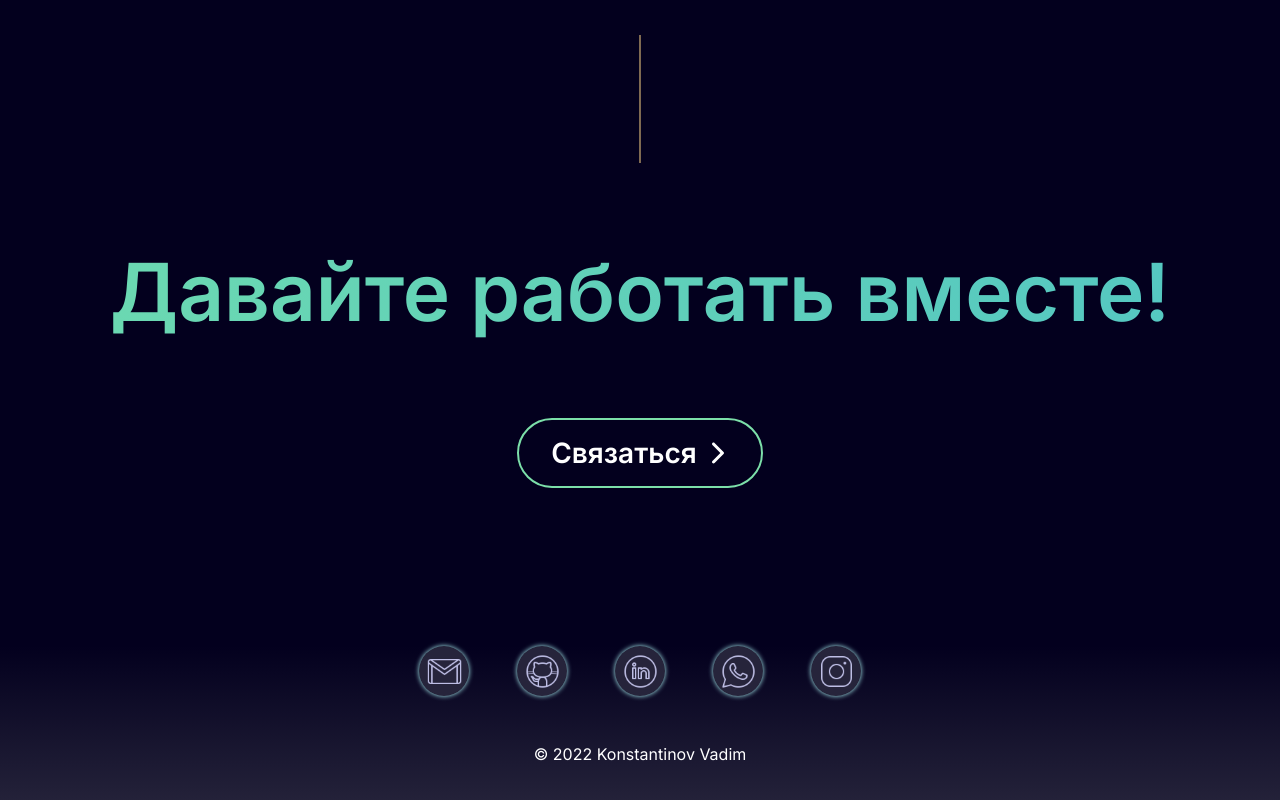
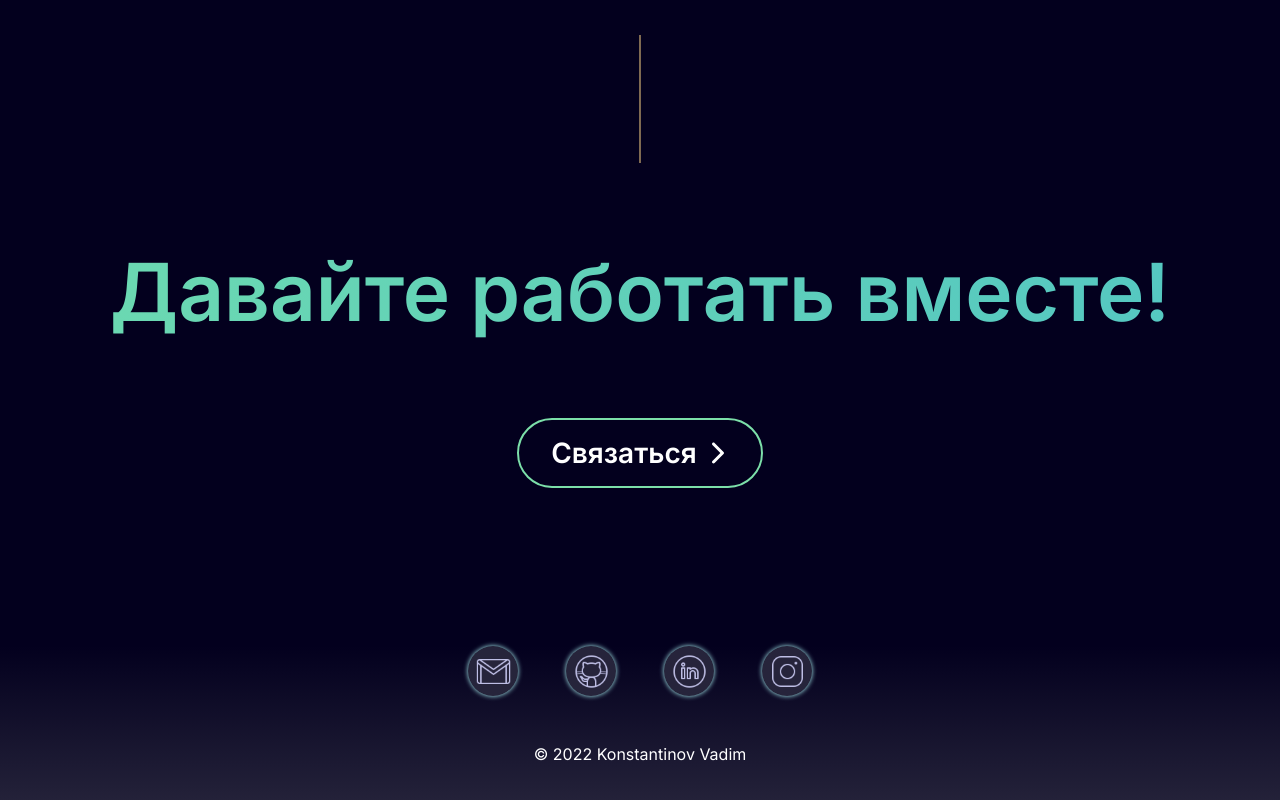
Before and after one commit to KonstaVadim/personal-site, a Vue app: page / in a window 1280 px wide. Shown: the part 3999-4799 px from the top of the page. Built offline with nearby package versions, Linux system fonts and the light colour scheme.

Commit message:
Убрал телефон

```diff
--- a/src/components/TheFooter.vue
+++ b/src/components/TheFooter.vue
@@ -11,9 +11,6 @@
         href="https://www.linkedin.com/in/vadim-konstantinov-b57098253/"
         target="_blank">
         <div class="icon linked-in"></div>
-      </a>
-      <a href="tel:+79963327071">
-        <div class="icon whats-app"></div>
       </a>
       <a href="https://www.instagram.com/consta_v2.0/" target="_blank">
         <div class="icon instagram"></div>
--- a/src/views/ContactView.vue
+++ b/src/views/ContactView.vue
@@ -33,9 +33,6 @@
             href="https://www.linkedin.com/in/vadim-konstantinov-b57098253/"
             target="_blank">
             <div class="icon linkedin"></div>
-          </a>
-          <a class="parallax-item" href="tel:+79963327071">
-            <div class="icon whatsapp"></div>
           </a>
           <a
             class="parallax-item"
```
